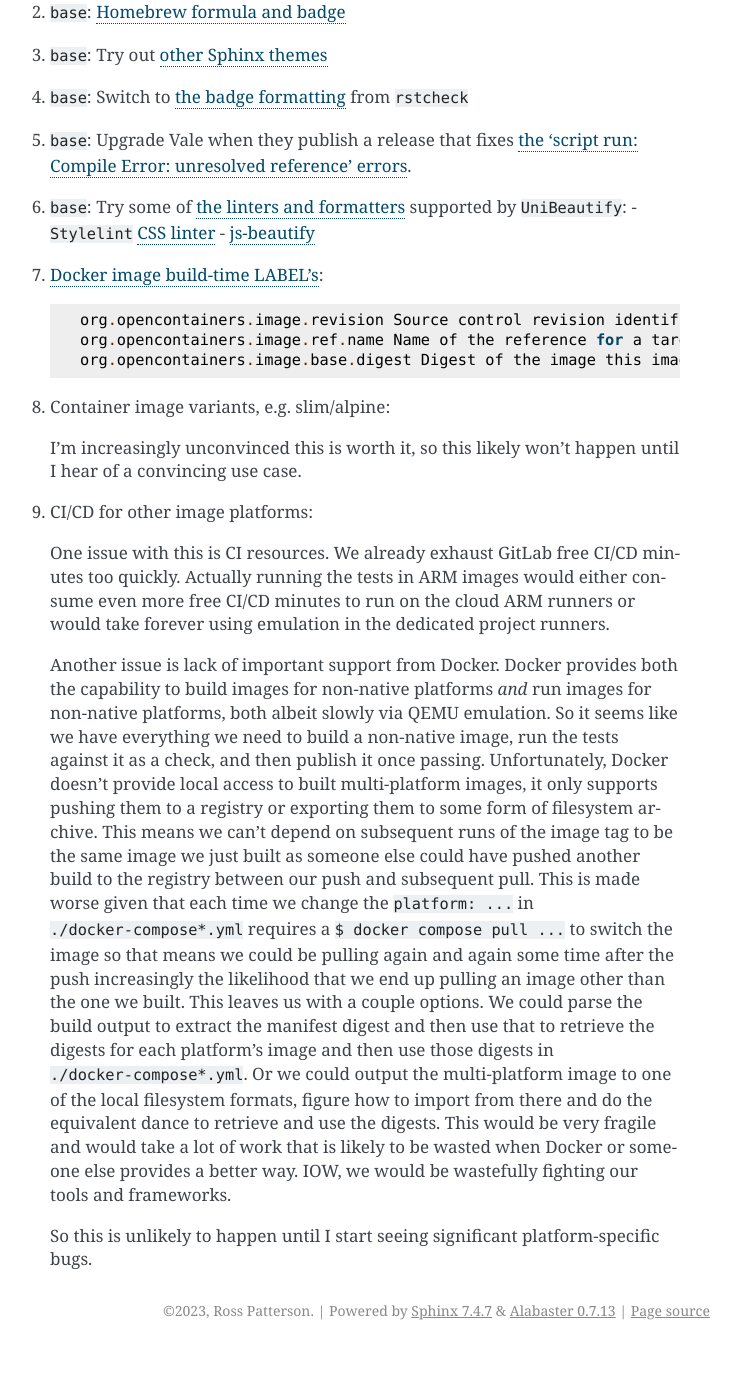
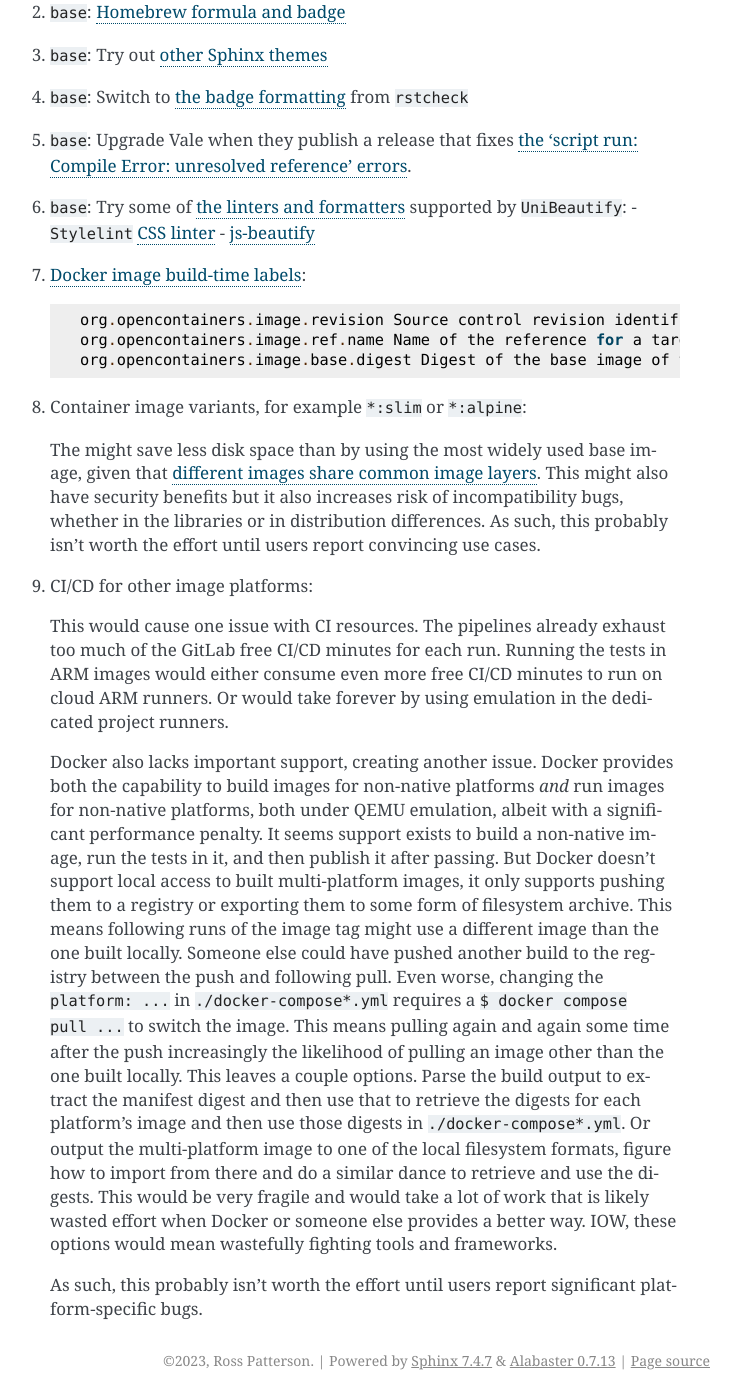
Before and after one commit to rpatterson/prunerr, a Sphinx documentation site: the page built from docs/todo.rst, in a window 1280 px wide and 1400 px high, scrolled down 791 px. Shown: the whole window, without its empty margins (400-1141 px from the left). Built offline with Sphinx 7.4.7, drawn with Linux system fonts in a browser that asks for light colours; before the commit the page ends 2141 px from its top, so only the background shows below that.

Commit message:
style(docker): Address prose linter errors

```diff
--- a/docker-compose.yml
+++ b/docker-compose.yml
@@ -2,8 +2,8 @@
 #
 # SPDX-License-Identifier: MIT
 
-# Minimal `$ docker compose ...` configuration to demonstrate the requirements for
-# running project-structure in containers.
+# Minimal `$ docker compose` configuration to show the requirements for running
+# project-structure in containers.
 version: "3.8"
 
 services:
--- a/docs/todo.rst
+++ b/docs/todo.rst
@@ -65,45 +65,48 @@ Nice to have
    - ``Stylelint`` `CSS linter <https://stylelint.io/>`_
    - `js-beautify <https://www.npmjs.com/package/js-beautify>`_
 
-#. `Docker image build-time LABEL's
+#. `Docker image build-time labels
    <https://github.com/opencontainers/image-spec/blob/main/annotations.md#pre-defined-annotation-keys>`_::
 
      org.opencontainers.image.revision Source control revision identifier for the packaged software.
      org.opencontainers.image.ref.name Name of the reference for a target (string).
-     org.opencontainers.image.base.digest Digest of the image this image is based on (string)
+     org.opencontainers.image.base.digest Digest of the base image of this image (string).
 
-#. Container image variants, e.g. slim/alpine:
+#. Container image variants, for example ``*:slim`` or ``*:alpine``:
 
-   I'm increasingly unconvinced this is worth it, so this likely won't happen until I
-   hear of a convincing use case.
+   The might save less disk space than by using the most widely used base image, given
+   that `different images share common image layers
+   <https://hub.docker.com/_/buildpack-deps/>`_. This might also have security benefits
+   but it also increases risk of incompatibility bugs, whether in the libraries or in
+   distribution differences. As such, this probably isn't worth the effort until users
+   report convincing use cases.
 
 #. CI/CD for other image platforms:
 
-   One issue with this is CI resources.  We already exhaust GitLab free CI/CD minutes
-   too quickly.  Actually running the tests in ARM images would either consume even more
-   free CI/CD minutes to run on the cloud ARM runners or would take forever using
-   emulation in the dedicated project runners.
+   This would cause one issue with CI resources. The pipelines already exhaust too much
+   of the GitLab free CI/CD minutes for each run. Running the tests in ARM images would
+   either consume even more free CI/CD minutes to run on cloud ARM runners. Or would
+   take forever by using emulation in the dedicated project runners.
 
-   Another issue is lack of important support from Docker.  Docker provides both the
+   Docker also lacks important support, creating another issue. Docker provides both the
    capability to build images for non-native platforms *and* run images for non-native
-   platforms, both albeit slowly via QEMU emulation.  So it seems like we have
-   everything we need to build a non-native image, run the tests against it as a check,
-   and then publish it once passing.  Unfortunately, Docker doesn't provide local access
-   to built multi-platform images, it only supports pushing them to a registry or
-   exporting them to some form of filesystem archive.  This means we can't depend on
-   subsequent runs of the image tag to be the same image we just built as someone else
-   could have pushed another build to the registry between our push and subsequent pull.
-   This is made worse given that each time we change the ``platform: ...`` in
-   ``./docker-compose*.yml`` requires a ``$ docker compose pull ...`` to switch the
-   image so that means we could be pulling again and again some time after the push
-   increasingly the likelihood that we end up pulling an image other than the one we
-   built.  This leaves us with a couple options.  We could parse the build output to
-   extract the manifest digest and then use that to retrieve the digests for each
-   platform's image and then use those digests in ``./docker-compose*.yml``.  Or we
-   could output the multi-platform image to one of the local filesystem formats, figure
-   how to import from there and do the equivalent dance to retrieve and use the digests.
-   This would be very fragile and would take a lot of work that is likely to be wasted
-   when Docker or someone else provides a better way.  IOW, we would be wastefully
-   fighting our tools and frameworks.
+   platforms, both under QEMU emulation, albeit with a significant performance
+   penalty. It seems support exists to build a non-native image, run the tests in it,
+   and then publish it after passing. But Docker doesn't support local access to built
+   multi-platform images, it only supports pushing them to a registry or exporting them
+   to some form of filesystem archive. This means following runs of the image tag might
+   use a different image than the one built locally. Someone else could have pushed
+   another build to the registry between the push and following pull. Even worse,
+   changing the ``platform: ...`` in ``./docker-compose*.yml`` requires a ``$ docker
+   compose pull ...`` to switch the image. This means pulling again and again some time
+   after the push increasingly the likelihood of pulling an image other than the one
+   built locally. This leaves a couple options. Parse the build output to extract the
+   manifest digest and then use that to retrieve the digests for each platform's image
+   and then use those digests in ``./docker-compose*.yml``. Or output the multi-platform
+   image to one of the local filesystem formats, figure how to import from there and do
+   a similar dance to retrieve and use the digests. This would be very fragile and would
+   take a lot of work that is likely wasted effort when Docker or someone else provides
+   a better way. IOW, these options would mean wastefully fighting tools and frameworks.
 
-   So this is unlikely to happen until I start seeing significant platform-specific bugs.
+   As such, this probably isn't worth the effort until users report significant
+   platform-specific bugs.
```
Also changed, not shown: docker-compose.override.yml (+7 -7 lines), build-host/README.rst, 9 other files.
